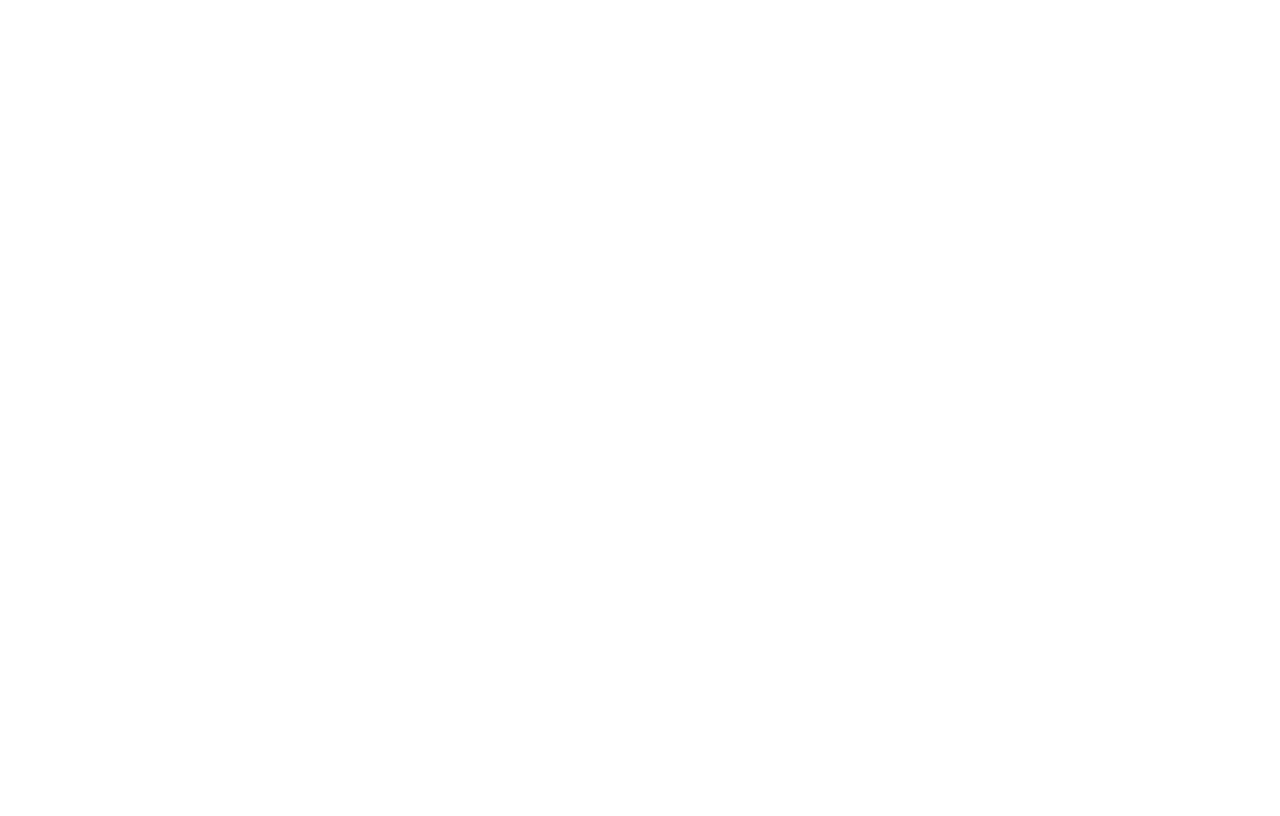
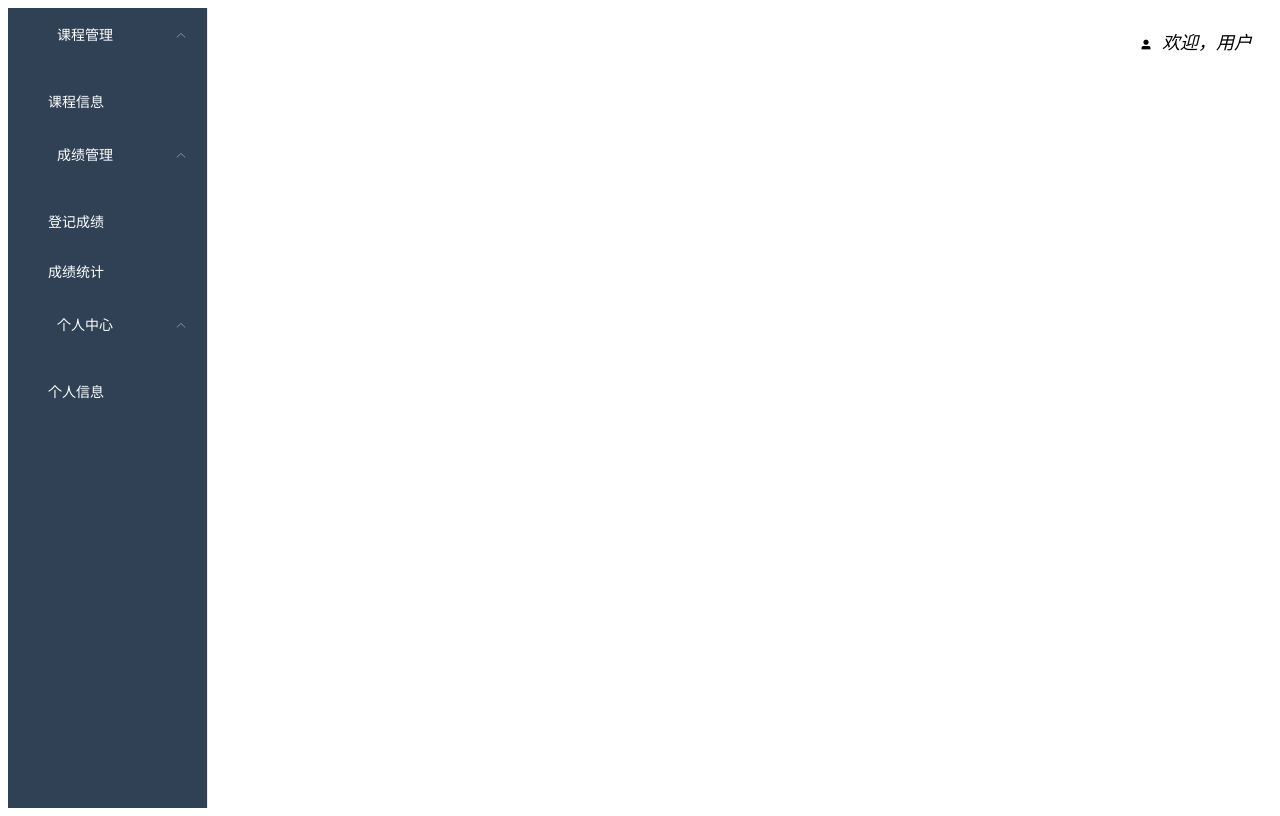
Before and after one commit to keichi333/StudentCourseSelection-FrontEnd, a Vue app: page /teacher in a window 1280 px wide. Built offline with nearby package versions, Linux system fonts and the light colour scheme; no server answers.

Commit message:
新增教师登录及其初始界面

```diff
--- a/src/router/index.js
+++ b/src/router/index.js
@@ -2,6 +2,7 @@
 import VueRouter from 'vue-router';
 import Login from '@/views/Login.vue'; // 登录页面
 import StudentView from '@/views/StudentView.vue'; // 学生页面
+import TeacherView from '@/views/TeacherView.vue';
 
 Vue.use(VueRouter);
 
@@ -19,7 +20,12 @@
     path: '/student',
     name: 'student',
     component: StudentView
-  }
+  },
+  {
+    path: '/teacher',
+    name: 'teacher',
+    component: TeacherView
+  },
 ];
 
 const router = new VueRouter({
--- a/src/views/Login.vue
+++ b/src/views/Login.vue
@@ -9,8 +9,11 @@
         <el-radio label="admin">管理员</el-radio>
       </el-radio-group>
 
-      <!-- 学号输入框 -->
-      <el-input v-model="studentId" placeholder="请输入学号/工号" style="width: 300px; margin-bottom: 20px;"></el-input>
+      <!-- 根据身份动态显示输入框 -->
+      <el-input v-if="role === 'student'" v-model="studentId" placeholder="请输入学号"
+        style="width: 300px; margin-bottom: 20px;"></el-input>
+      <el-input v-if="role === 'teacher'" v-model="staffId" placeholder="请输入工号"
+        style="width: 300px; margin-bottom: 20px;"></el-input>
 
       <!-- 密码输入框 -->
       <el-input :type="showPassword ? 'text' : 'password'" v-model="password" placeholder="请输入密码"
@@ -20,12 +23,10 @@
         </template>
       </el-input>
 
-
       <!-- 登录按钮 -->
       <el-button type="primary" @click="login" style="width: 300px;">登录</el-button>
 
     </div>
-
   </div>
 </template>
 
@@ -35,7 +36,8 @@
 export default {
   data() {
     return {
-      studentId: '',
+      studentId: '', // 学号
+      staffId: '', // 工号
       password: '',
       role: 'student',  // 默认角色为学生
       showPassword: false,
@@ -57,41 +59,43 @@
         let redirectUrl;
 
         if (this.role === 'student') {
-          apiUrl = 'http://localhost:8081/login';
+          apiUrl = 'http://localhost:8081/login';  // 学生登录 API
           redirectUrl = '/student';
         } else if (this.role === 'teacher') {
-          apiUrl = '#';
+          apiUrl = 'http://localhost:8081/login/teacher';  // 教师登录 API
           redirectUrl = '/teacher';
         } else if (this.role === 'admin') {
-          apiUrl = '#';
-          redirectUrl = '/admin';
+          // apiUrl = 'http://localhost:8081/admin/login';  // 管理员登录 API
+          // redirectUrl = '/admin';
         }
 
-        // 向后端发送登录请求
-        const response = await axios.post(apiUrl, {
-          studentId: this.studentId,
+        // 根据角色动态设置字段名
+        const loginData = {
           password: this.password,
-        });
+        };
+
+        if (this.role === 'student') {
+          loginData.studentId = this.studentId;  // 学生时使用 studentId
+        } else if (this.role === 'teacher') {
+          loginData.staffId = this.staffId;  // 教师时使用 staffId
+        }
+
+        // 发送请求
+        const response = await axios.post(apiUrl, loginData);
 
         // 判断响应码，如果成功（code == 1），获取并存储 JWT
         if (response.data.code === 1) {
-          // 获取后台返回的 JWT 令牌
-          const token = response.data.data; // 令牌是返回数据的 'data' 字段
-
-          // 存储 JWT 令牌到 localStorage
-          localStorage.setItem('token', token);
-
-          // 登录成功，跳转到对应页面
-          this.$router.push(redirectUrl);
+          const token = response.data.data; // 获取返回的 JWT
+          localStorage.setItem('token', token);  // 存储 token
+          this.$router.push(redirectUrl);  // 跳转到对应页面
         } else {
-          // 登录失败，提示错误信息
           this.$message.error(response.data.msg || '用户名或密码错误');
         }
       } catch (error) {
-        // 请求失败时的处理
         this.$message.error('登录请求失败，请稍后重试');
       }
     },
+
 
     preventScroll(event) {
       event.preventDefault(); // 阻止默认滚动行为
@@ -109,34 +113,24 @@
 html,
 body {
   overflow: hidden;
-  /* 禁止页面滚动 */
   height: 100%;
-  /* 确保页面高度为100% */
 }
 
 .login-page {
   background-color: #2a3d66;
-  /* 墨蓝色背景 */
   height: 100vh;
-  /* 设置为视口高度，确保页面占满整个屏幕 */
   display: flex;
   justify-content: flex-start;
-  /* 使内容向上对齐 */
   align-items: center;
-  /* 使内容向左对齐 */
   flex-direction: column;
   padding-top: 100px;
-  /* 给页面顶部留出空间 */
 }
 
-/* 页面的标题 */
 .page-title {
   font-size: 40px;
-  /* 将标题字体调大 */
   font-weight: bold;
   color: white;
   margin-bottom: 0px;
-  /* 减少标题下方的间距 */
 }
 
 .login-container {
--- /dev/null
+++ b/src/views/TeacherView.vue
@@ -0,0 +1,86 @@
+<template>
+  <el-container style="min-height: 100vh">
+    <!-- 侧边栏 -->
+    <el-aside width="200px" style="background-color: rgb(238, 241, 246)">
+      <el-menu :default-openeds="['1', '2', '3']" style="min-height: 100%; overflow: hidden; padding:0"
+        background-color="rgb(48,65,86)" text-color="#fff" active-text-color="rgb(255,255,255,0.5)"
+        class="sidebar-menu">
+
+        <!-- 课程管理 -->
+        <el-submenu index="1">
+          <template slot="title"><i class="el-icon-notebook"></i>课程管理</template>
+          <el-menu-item-group>
+            <el-menu-item index="1-1" @click="currentPage = 'classList'">课程信息</el-menu-item>
+          </el-menu-item-group>
+        </el-submenu>
+
+        <!-- 成绩管理 -->
+        <el-submenu index="2">
+          <template slot="title"><i class="el-icon-notebook"></i>成绩管理</template>
+          <el-menu-item-group>
+            <el-menu-item index="2-1" @click="currentPage = 'scoreList'">登记成绩</el-menu-item>
+            <el-menu-item index="2-2" @click="currentPage = 'scoreBoard'">成绩统计</el-menu-item>
+          </el-menu-item-group>
+        </el-submenu>
+
+        <!-- 个人中心 -->
+        <el-submenu index="3">
+          <template slot="title"><i class="el-icon-notebook"></i>个人中心</template>
+          <el-menu-item-group>
+            <el-menu-item index="3-1" @click="currentPage = 'infoList'">个人信息</el-menu-item>
+          </el-menu-item-group>
+        </el-submenu>
+      </el-menu>
+    </el-aside>
+
+    <!-- 内容区域 -->
+    <el-container>
+      <!-- 顶部栏 -->
+      <el-header style="text-align: right; font-size: 12px;height: 40px; padding-top: 20px;">
+        <i class="el-icon-user-solid"></i>
+        <i style="font-size: large; padding-left: 10px;">欢迎，{{ profile.name || '用户' }}</i>
+      </el-header>
+
+      <!-- 主要内容 -->
+      <el-main>
+        <div v-if="currentPage === 'classList'">课程信息内容</div>
+        <div v-if="currentPage === 'scoreList'">成绩登记内容</div>
+        <div v-if="currentPage === 'scoreBoard'">成绩统计内容</div>
+        <div v-if="currentPage === 'infoList'">个人信息内容</div>
+      </el-main>
+    </el-container>
+  </el-container>
+</template>
+
+<script>
+import axios from 'axios';
+
+export default {
+  data() {
+    return {
+      hover: false,
+      currentPage: '', // 默认页面为空
+      profile: {
+        name: '', // 用户名初始化为空
+      }
+    };
+  },
+  mounted() {
+    // 假设你从API获取用户信息
+    this.getUserProfile();
+  },
+  methods: {
+    // 获取用户资料
+    async getUserProfile() {
+      try {
+        const response = await axios.get('/api/user/profile');  // 替换为实际API
+        if (response.data.code === 1) {
+          this.profile = response.data.data;  // 假设返回的数据包含用户信息
+        }
+      } catch (error) {
+        console.error('无法获取用户信息', error);
+      }
+    }
+  },
+};
+</script>
```
